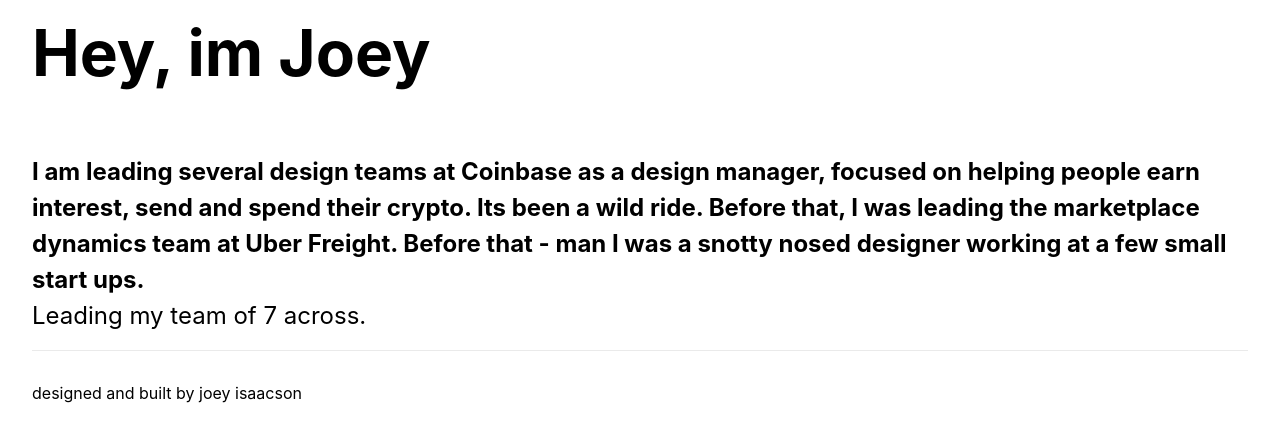
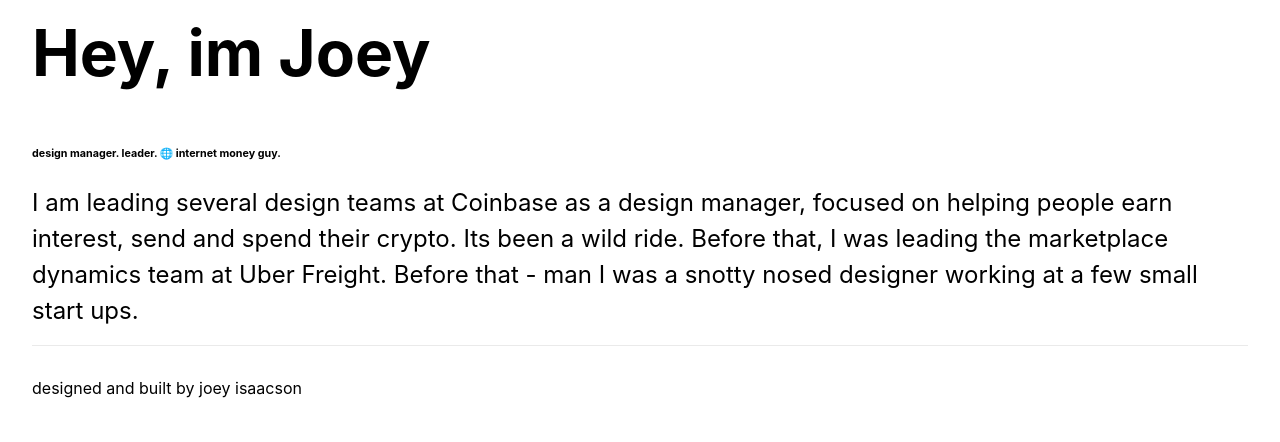
Before and after one commit to JoeIsaacson/nextjs, a Next.js app: page / in a window 1280 px wide. Shown: the top 442 px of the page. Built offline with nearby package versions, Linux system fonts and the light colour scheme.

Commit message:
updated about me 🌐

```diff
--- a/pages/index.js
+++ b/pages/index.js
@@ -17,12 +17,10 @@
           Hey, im Joey
         </h1>
 
-        <h5 className={styles.description}>
-          I am leading several design teams at Coinbase as a design manager, focused on helping people earn interest, send and spend their crypto. Its been a wild ride. Before that, I was leading the marketplace dynamics team at Uber Freight. Before that - man I was a snotty nosed designer working at a <a href="https://www.linkedin.com/in/joeisaacson/">few small start ups</a>.
-        </h5>
+        <h6>design manager. leader. 🌐 internet money guy.</h6>
 
         <p className={styles.description}>
-          Leading my team of 7 across.
+        I am leading several design teams at Coinbase as a design manager, focused on helping people earn interest, send and spend their crypto. Its been a wild ride. Before that, I was leading the marketplace dynamics team at Uber Freight. Before that - man I was a snotty nosed designer working at a <a href="https://www.linkedin.com/in/joeisaacson/">few small start ups</a>.
         </p>
 
       </main>
--- a/styles/Home.module.css
+++ b/styles/Home.module.css
@@ -41,7 +41,7 @@
 }
 
 .title {
-  margin: 0 0 1em 0;
+  margin: 0 0 0.5em 0;
   line-height: 1.15;
   font-size: 4rem;
 }
```
